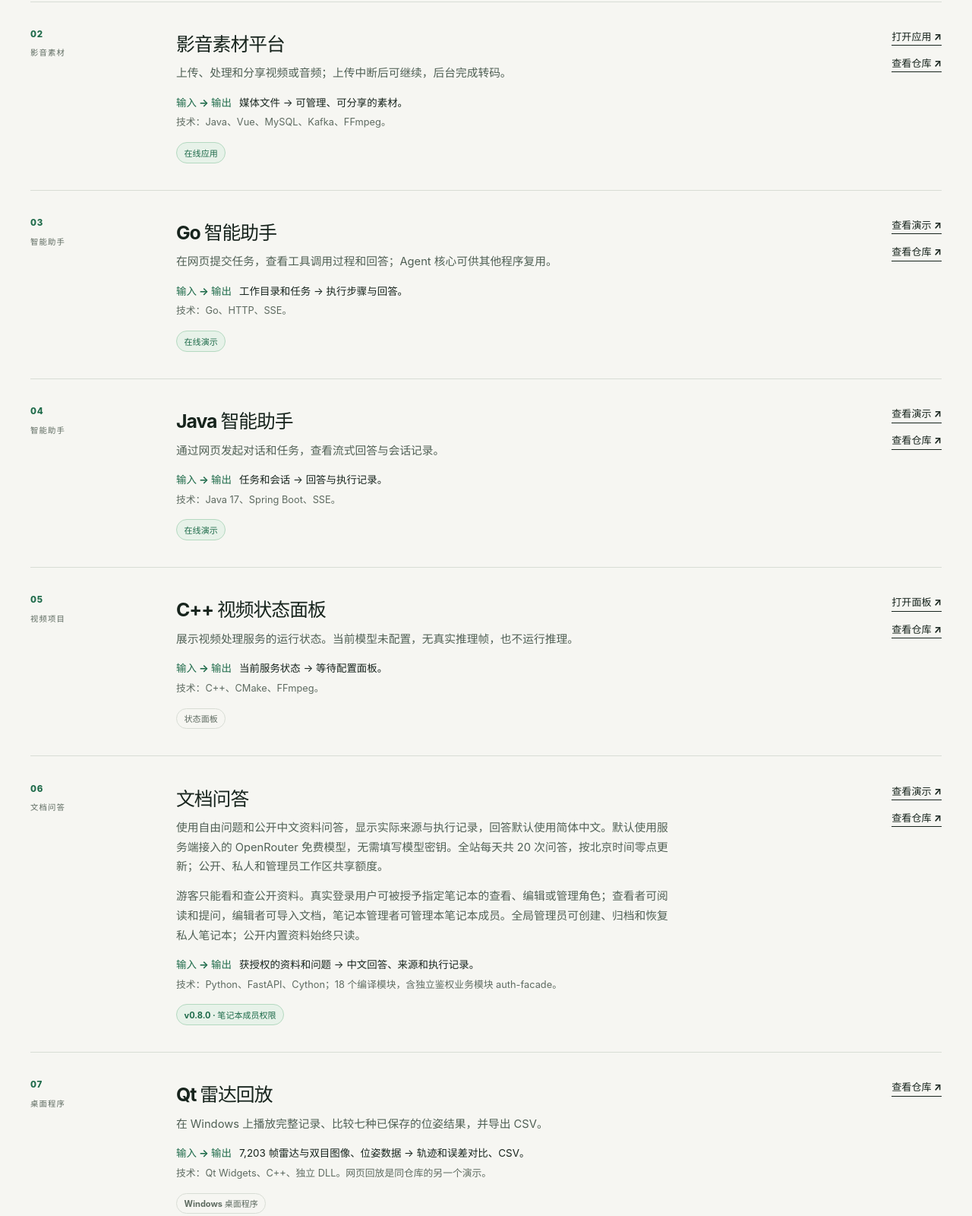
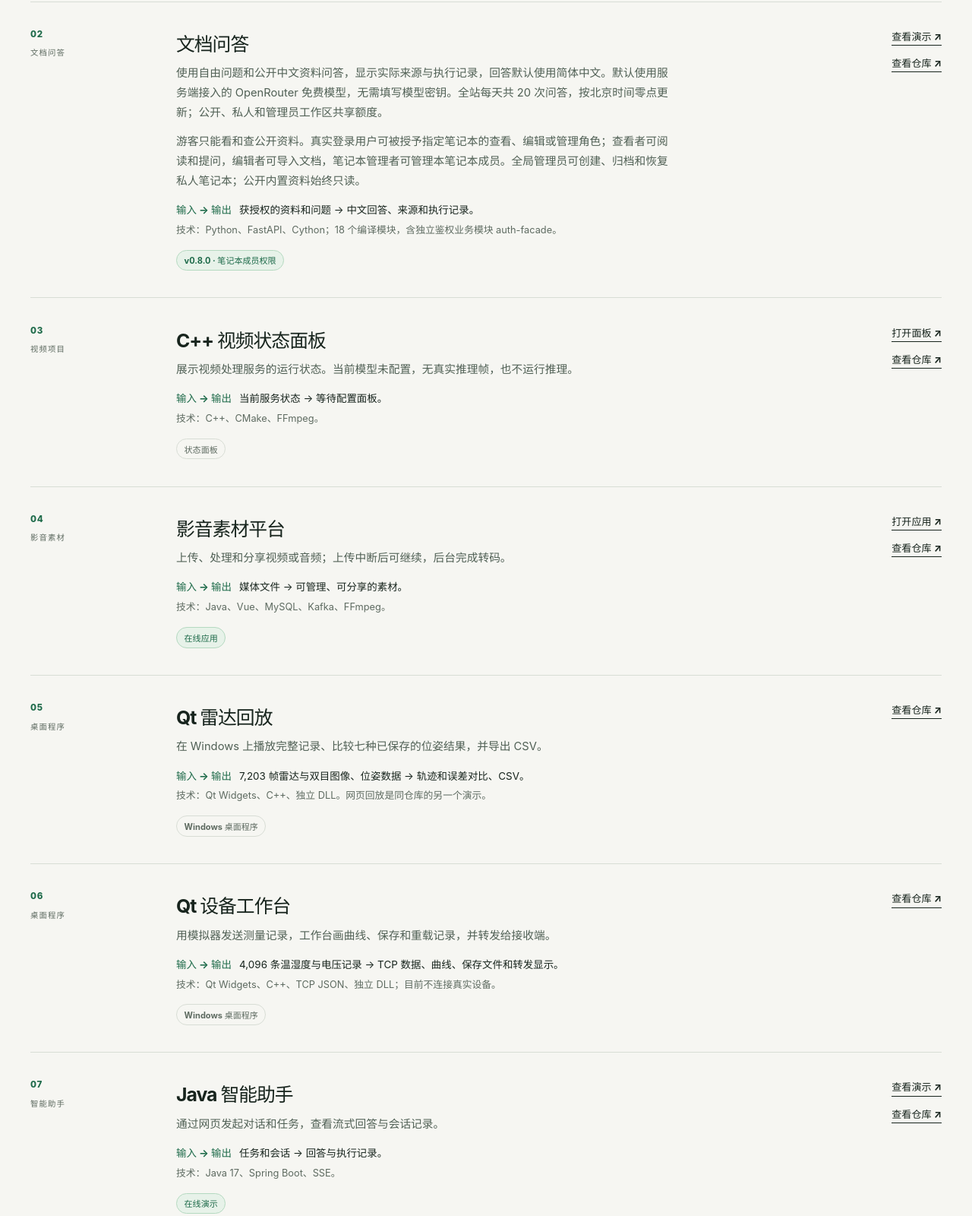
Before and after one commit to nhh37740-glitch/project-index, a plain HTML site: page web/projects.html in a window 1280 px wide. Shown: the part 663-2263 px from the top of the page at 76% size. Drawn offline with Linux system fonts and the light colour scheme.

Commit message:
feat: prioritize radar RAG and C++ portfolio entries

```diff
--- a/web/projects.html
+++ b/web/projects.html
@@ -28,40 +28,40 @@
           <div class="project-info"><h2>雷达与图像回放</h2><p>按时间同步播放雷达、双目图像和已保存的位姿，共 7,203 帧；浏览器不运行模型推理。</p><p class="project-flow"><strong>输入 → 输出</strong> Oxford RobotCar 记录和位姿数据 → 逐帧回放与轨迹。</p><p class="project-stack">技术：Python 数据整理、HTML、JavaScript。</p><span class="tag">记录回放</span></div>
           <div class="project-actions"><a href="/projects/radar/">查看演示 ↗</a><a href="https://github.com/nhh37740-glitch/radar-pose-demo" target="_blank" rel="noopener noreferrer">查看仓库 ↗</a></div>
         </article>
+        <article class="project-row" id="rag">
+          <div class="project-index">02 <span>文档问答</span></div>
+          <div class="project-info"><h2>文档问答</h2><p>使用自由问题和公开中文资料问答，显示实际来源与执行记录，回答默认使用简体中文。默认使用服务端接入的 OpenRouter 免费模型，无需填写模型密钥。全站每天共 20 次问答，按北京时间零点更新；公开、私人和管理员工作区共享额度。</p><p>游客只能看和查公开资料。真实登录用户可被授予指定笔记本的查看、编辑或管理角色；查看者可阅读和提问，编辑者可导入文档，笔记本管理者可管理本笔记本成员。全局管理员可创建、归档和恢复私人笔记本；公开内置资料始终只读。</p><p class="project-flow"><strong>输入 → 输出</strong> 获授权的资料和问题 → 中文回答、来源和执行记录。</p><p class="project-stack">技术：Python、FastAPI、Cython；18 个编译模块，含独立鉴权业务模块 auth-facade。</p><span class="tag tag-live">v0.8.0 · 笔记本成员权限</span></div>
+          <div class="project-actions"><a href="https://portfolio.72945645.xyz:8443/projects/apps/rag/">查看演示 ↗</a><a href="https://github.com/nhh37740-glitch/ai-rag-platform" target="_blank" rel="noopener noreferrer">查看仓库 ↗</a></div>
+        </article>
+        <article class="project-row" id="cpp">
+          <div class="project-index">03 <span>视频项目</span></div>
+          <div class="project-info"><h2>C++ 视频状态面板</h2><p>展示视频处理服务的运行状态。当前模型未配置，无真实推理帧，也不运行推理。</p><p class="project-flow"><strong>输入 → 输出</strong> 当前服务状态 → 等待配置面板。</p><p class="project-stack">技术：C++、CMake、FFmpeg。</p><span class="tag">状态面板</span></div>
+          <div class="project-actions"><a href="/projects/apps/cpp/">打开面板 ↗</a><a href="https://github.com/nhh37740-glitch/cc-agent-cpp" target="_blank" rel="noopener noreferrer">查看仓库 ↗</a></div>
+        </article>
         <article class="project-row" id="media">
-          <div class="project-index">02 <span>影音素材</span></div>
+          <div class="project-index">04 <span>影音素材</span></div>
           <div class="project-info"><h2>影音素材平台</h2><p>上传、处理和分享视频或音频；上传中断后可继续，后台完成转码。</p><p class="project-flow"><strong>输入 → 输出</strong> 媒体文件 → 可管理、可分享的素材。</p><p class="project-stack">技术：Java、Vue、MySQL、Kafka、FFmpeg。</p><span class="tag tag-live">在线应用</span></div>
           <div class="project-actions"><a href="http://portfolio.72945645.xyz:8088/">打开应用 ↗</a><a href="https://github.com/nhh37740-glitch/media-workspace" target="_blank" rel="noopener noreferrer">查看仓库 ↗</a></div>
         </article>
-        <article class="project-row" id="go">
-          <div class="project-index">03 <span>智能助手</span></div>
-          <div class="project-info"><h2>Go 智能助手</h2><p>在网页提交任务，查看工具调用过程和回答；Agent 核心可供其他程序复用。</p><p class="project-flow"><strong>输入 → 输出</strong> 工作目录和任务 → 执行步骤与回答。</p><p class="project-stack">技术：Go、HTTP、SSE。</p><span class="tag tag-live">在线演示</span></div>
-          <div class="project-actions"><a href="/projects/apps/go/">查看演示 ↗</a><a href="https://github.com/nhh37740-glitch/cc-agent-go" target="_blank" rel="noopener noreferrer">查看仓库 ↗</a></div>
-        </article>
-        <article class="project-row" id="java">
-          <div class="project-index">04 <span>智能助手</span></div>
-          <div class="project-info"><h2>Java 智能助手</h2><p>通过网页发起对话和任务，查看流式回答与会话记录。</p><p class="project-flow"><strong>输入 → 输出</strong> 任务和会话 → 回答与执行记录。</p><p class="project-stack">技术：Java 17、Spring Boot、SSE。</p><span class="tag tag-live">在线演示</span></div>
-          <div class="project-actions"><a href="/projects/apps/java/agent.html">查看演示 ↗</a><a href="https://github.com/nhh37740-glitch/cc-agent-java" target="_blank" rel="noopener noreferrer">查看仓库 ↗</a></div>
-        </article>
-        <article class="project-row" id="cpp">
-          <div class="project-index">05 <span>视频项目</span></div>
-          <div class="project-info"><h2>C++ 视频状态面板</h2><p>展示视频处理服务的运行状态。当前模型未配置，无真实推理帧，也不运行推理。</p><p class="project-flow"><strong>输入 → 输出</strong> 当前服务状态 → 等待配置面板。</p><p class="project-stack">技术：C++、CMake、FFmpeg。</p><span class="tag">状态面板</span></div>
-          <div class="project-actions"><a href="/projects/apps/cpp/">打开面板 ↗</a><a href="https://github.com/nhh37740-glitch/cc-agent-cpp" target="_blank" rel="noopener noreferrer">查看仓库 ↗</a></div>
-        </article>
-        <article class="project-row" id="rag">
-          <div class="project-index">06 <span>文档问答</span></div>
-          <div class="project-info"><h2>文档问答</h2><p>使用自由问题和公开中文资料问答，显示实际来源与执行记录，回答默认使用简体中文。默认使用服务端接入的 OpenRouter 免费模型，无需填写模型密钥。全站每天共 20 次问答，按北京时间零点更新；公开、私人和管理员工作区共享额度。</p><p>游客只能看和查公开资料。真实登录用户可被授予指定笔记本的查看、编辑或管理角色；查看者可阅读和提问，编辑者可导入文档，笔记本管理者可管理本笔记本成员。全局管理员可创建、归档和恢复私人笔记本；公开内置资料始终只读。</p><p class="project-flow"><strong>输入 → 输出</strong> 获授权的资料和问题 → 中文回答、来源和执行记录。</p><p class="project-stack">技术：Python、FastAPI、Cython；18 个编译模块，含独立鉴权业务模块 auth-facade。</p><span class="tag tag-live">v0.8.0 · 笔记本成员权限</span></div>
-          <div class="project-actions"><a href="https://portfolio.72945645.xyz:8443/projects/apps/rag/">查看演示 ↗</a><a href="https://github.com/nhh37740-glitch/ai-rag-platform" target="_blank" rel="noopener noreferrer">查看仓库 ↗</a></div>
-        </article>
         <article class="project-row" id="qt-radar">
-          <div class="project-index">07 <span>桌面程序</span></div>
+          <div class="project-index">05 <span>桌面程序</span></div>
           <div class="project-info"><h2>Qt 雷达回放</h2><p>在 Windows 上播放完整记录、比较七种已保存的位姿结果，并导出 CSV。</p><p class="project-flow"><strong>输入 → 输出</strong> 7,203 帧雷达与双目图像、位姿数据 → 轨迹和误差对比、CSV。</p><p class="project-stack">技术：Qt Widgets、C++、独立 DLL。网页回放是同仓库的另一个演示。</p><span class="tag">Windows 桌面程序</span></div>
           <div class="project-actions"><a href="https://github.com/nhh37740-glitch/radar-pose-demo" target="_blank" rel="noopener noreferrer">查看仓库 ↗</a></div>
         </article>
         <article class="project-row" id="qt-device">
-          <div class="project-index">08 <span>桌面程序</span></div>
+          <div class="project-index">06 <span>桌面程序</span></div>
           <div class="project-info"><h2>Qt 设备工作台</h2><p>用模拟器发送测量记录，工作台画曲线、保存和重载记录，并转发给接收端。</p><p class="project-flow"><strong>输入 → 输出</strong> 4,096 条温湿度与电压记录 → TCP 数据、曲线、保存文件和转发显示。</p><p class="project-stack">技术：Qt Widgets、C++、TCP JSON、独立 DLL；目前不连接真实设备。</p><span class="tag">Windows 桌面程序</span></div>
           <div class="project-actions"><a href="https://github.com/nhh37740-glitch/qt-device-workbench" target="_blank" rel="noopener noreferrer">查看仓库 ↗</a></div>
+        </article>
+        <article class="project-row" id="java">
+          <div class="project-index">07 <span>智能助手</span></div>
+          <div class="project-info"><h2>Java 智能助手</h2><p>通过网页发起对话和任务，查看流式回答与会话记录。</p><p class="project-flow"><strong>输入 → 输出</strong> 任务和会话 → 回答与执行记录。</p><p class="project-stack">技术：Java 17、Spring Boot、SSE。</p><span class="tag tag-live">在线演示</span></div>
+          <div class="project-actions"><a href="/projects/apps/java/agent.html">查看演示 ↗</a><a href="https://github.com/nhh37740-glitch/cc-agent-java" target="_blank" rel="noopener noreferrer">查看仓库 ↗</a></div>
+        </article>
+        <article class="project-row" id="go">
+          <div class="project-index">08 <span>智能助手</span></div>
+          <div class="project-info"><h2>Go 智能助手</h2><p>在网页提交任务，查看工具调用过程和回答；Agent 核心可供其他程序复用。</p><p class="project-flow"><strong>输入 → 输出</strong> 工作目录和任务 → 执行步骤与回答。</p><p class="project-stack">技术：Go、HTTP、SSE。</p><span class="tag tag-live">在线演示</span></div>
+          <div class="project-actions"><a href="/projects/apps/go/">查看演示 ↗</a><a href="https://github.com/nhh37740-glitch/cc-agent-go" target="_blank" rel="noopener noreferrer">查看仓库 ↗</a></div>
         </article>
       </section>
       <aside class="note"><strong>关于访问</strong><p>公开演示无需仓库权限。项目卡片提供仓库链接；文档问答默认使用 OpenRouter 免费模型，无需填写模型密钥，全站共享每日问答额度。</p></aside>
```
Also changed, not shown: web/index.html (+1 -1 lines), web/repositories.html (+6 -6 lines), 1 other file.
